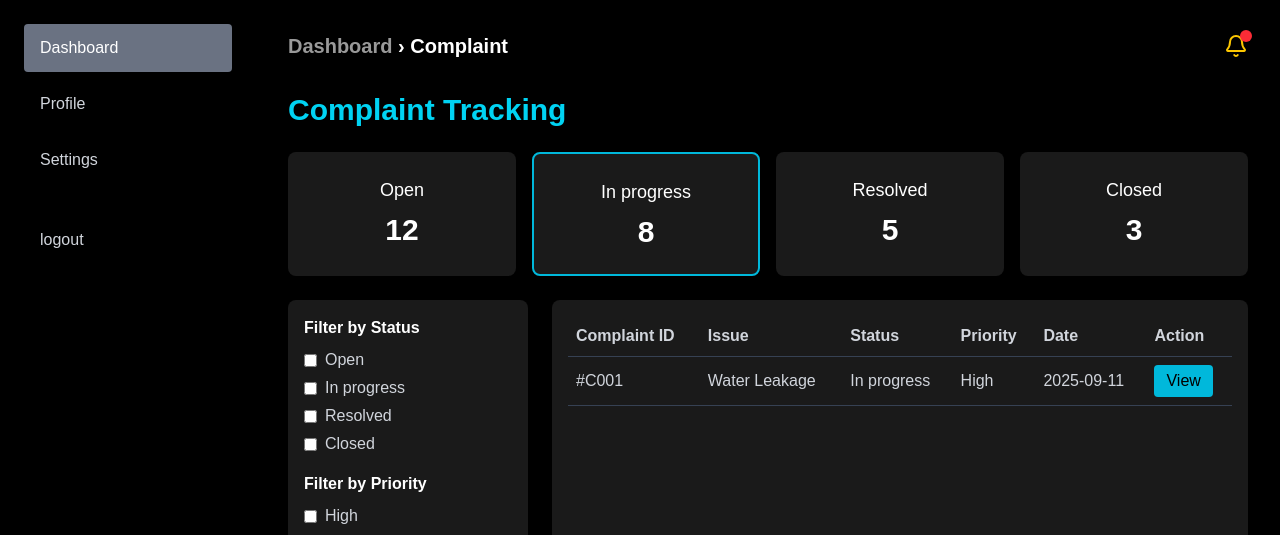
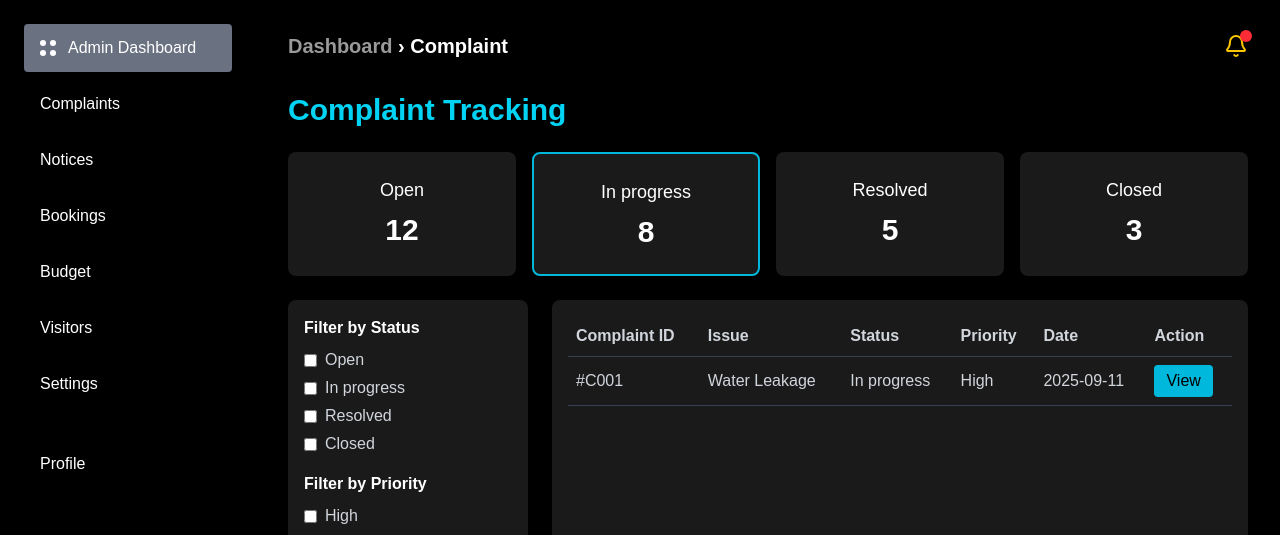
Before and after one commit to Labheshtheonly1/NEIGHBORLY-FRONTEND, a Next.js app: page /complaint in a window 1280 px wide. Shown: the top 535 px of the page. Built offline with nearby package versions, Linux system fonts and the light colour scheme; no server answers.

Commit message:
added dashboard , complain

```diff
--- a/src/app/complaint/page.js
+++ b/src/app/complaint/page.js
@@ -8,16 +8,34 @@ export default function ComplaintPage() {
       <aside className="w-64 bg-black p-6">
         <nav className="space-y-2">
           <div className="flex items-center gap-3 px-4 py-3 bg-gray-500 rounded text-white font-medium">
-            Dashboard
+            <div className="grid grid-cols-2 gap-1 w-4 h-4">
+              <div className="w-1.5 h-1.5 bg-white rounded-sm"></div>
+              <div className="w-1.5 h-1.5 bg-white rounded-sm"></div>
+              <div className="w-1.5 h-1.5 bg-white rounded-sm"></div>
+              <div className="w-1.5 h-1.5 bg-white rounded-sm"></div>
+            </div>
+            <a href="/dashboard"> Admin Dashboard </a>
           </div>
-          <div className="px-4 py-3 text-gray-300 hover:text-white cursor-pointer">
-            Profile
+          <div className="px-4 py-3  text-white hover:text-teal-400 transition-colors duration-200 relative group">
+            <a href="/complaint"> Complaints </a>
           </div>
-          <div className="px-4 py-3 text-gray-300 hover:text-white cursor-pointer">
+          <div className="px-4 py-3 text-white hover:text-teal-400 transition-colors duration-200 relative group">
+            <a href="/notice">Notices </a>
+          </div>
+          <div className="px-4 py-3 text-white hover:text-teal-400 transition-colors duration-200 relative group">
+            Bookings
+          </div>
+          <div className="px-4 py-3 text-white hover:text-teal-400 transition-colors duration-200 relative group">
+            <a href="/finance"> Budget</a>
+          </div>
+          <div className="px-4 py-3 text-white hover:text-teal-400 transition-colors duration-200 relative group">
+            Visitors
+          </div>
+          <div className="px-4 py-3 text-white hover:text-teal-400 transition-colors duration-200 relative group">
             Settings
           </div>
-          <div className="px-4 py-3 text-gray-300 hover:text-white cursor-pointer mt-8">
-            logout
+          <div className="px-4 py-3 text-white hover:text-teal-400 transition-colors duration-200 relative group mt-8">
+            Profile
           </div>
         </nav>
       </aside>
--- a/src/app/dashboard/page.js
+++ b/src/app/dashboard/page.js
@@ -7,7 +7,7 @@ export default function DashboardPage() {
   return (
     <div className="flex min-h-screen bg-black text-white">
       {/* Sidebar */}
-      <aside className="w-64 bg-gradient-to-r from-[#605C5C] to-[#363535] p-6">
+      <aside className="w-64 bg-black p-6">
         <nav className="space-y-2">
           <div className="flex items-center gap-3 px-4 py-3 bg-gray-500 rounded text-white font-medium">
             <div className="grid grid-cols-2 gap-1 w-4 h-4">
@@ -16,16 +16,28 @@ export default function DashboardPage() {
               <div className="w-1.5 h-1.5 bg-white rounded-sm"></div>
               <div className="w-1.5 h-1.5 bg-white rounded-sm"></div>
             </div>
-            Dashboard
+            Admin Dashboard
           </div>
-          <div className="px-4 py-3 text-gray-300 hover:text-white cursor-pointer">
-            Profile
+          <div className="px-4 py-3  text-white hover:text-teal-400 transition-colors duration-200 relative group">
+            <a href="/complaint"> Complaints </a>
           </div>
-          <div className="px-4 py-3 text-gray-300 hover:text-white cursor-pointer">
+          <div className="px-4 py-3 text-white hover:text-teal-400 transition-colors duration-200 relative group">
+            <a href="/notice">Notices </a>
+          </div>
+          <div className="px-4 py-3 text-white hover:text-teal-400 transition-colors duration-200 relative group">
+            Bookings
+          </div>
+          <div className="px-4 py-3 text-white hover:text-teal-400 transition-colors duration-200 relative group">
+            <a href="/finance"> Budget</a>
+          </div>
+          <div className="px-4 py-3 text-white hover:text-teal-400 transition-colors duration-200 relative group">
+            Visitors
+          </div>
+          <div className="px-4 py-3 text-white hover:text-teal-400 transition-colors duration-200 relative group">
             Settings
           </div>
-          <div className="px-4 py-3 text-gray-300 hover:text-white cursor-pointer mt-8">
-            logout
+          <div className="px-4 py-3 text-white hover:text-teal-400 transition-colors duration-200 relative group mt-8">
+            Profile
           </div>
         </nav>
       </aside>
@@ -56,13 +68,32 @@ export default function DashboardPage() {
           </div>
 
           {/* Top Right White Rectangle */}
-          <div className="col-span-3 bg-white rounded-lg"></div>
+          {/* Top Right White Rectangle - Notices */}
+          <Link
+            href="/notice"
+            className="col-span-3 bg-white/10 rounded-lg p-6 relative hover:scale-105 transition"
+          >
+            <h3 className="text-teal-400 text-3xl font-bold mb-4">NOTICES AND Communication </h3>
+            <div className="space-y-2 text-gray-300 text-lg font-bold">
+              <div>Upload Notice</div>
+              <div>View Notices</div>
+            </div>
+            <div className="absolute bottom-6 right-6">
+              <Image
+                src="/notice.svg"
+                width={100}
+                height={100}
+                alt="notice"
+                className="animate-float"
+              />
+            </div>
+          </Link>
 
           {/* Row 2 */}
           {/* Finance and Budget - Square (1 col) */}
           <Link
             href="/finance"
-            className="bg-gray-800 rounded-lg p-6 relative hover:scale-105 transition"
+            className="bg-white/10 rounded-lg p-6 relative hover:scale-105 transition"
           >
             <h3 className="text-teal-400 text-lg font-bold mb-3">
               Finance and Budget
--- /dev/null
+++ b/src/app/notice/page.js
@@ -0,0 +1,138 @@
+"use client";
+import React from "react";
+
+export default function NoticePage() {
+  return (
+    <div className="flex min-h-screen bg-black text-white">
+      {/* Sidebar (already added by you) */}
+      <aside className="w-64 bg-black p-6">
+        <nav className="space-y-2">
+          <div className="flex items-center gap-3 px-4 py-3 bg-gray-500 rounded text-white font-medium">
+            <div className="grid grid-cols-2 gap-1 w-4 h-4">
+              <div className="w-1.5 h-1.5 bg-white rounded-sm"></div>
+              <div className="w-1.5 h-1.5 bg-white rounded-sm"></div>
+              <div className="w-1.5 h-1.5 bg-white rounded-sm"></div>
+              <div className="w-1.5 h-1.5 bg-white rounded-sm"></div>
+            </div>
+            <a href="/dashboard">Admin Dashboard</a>
+          </div>
+          <a href="/complaint" className="block px-4 py-3 hover:text-teal-400">
+            Complaints
+          </a>
+          <a href="/notice" className="block px-4 py-3 hover:text-teal-400">
+            Notices
+          </a>
+          <div className="px-4 py-3 hover:text-teal-400">Bookings</div>
+          <a href="/finance" className="block px-4 py-3 hover:text-teal-400">
+            Budget
+          </a>
+          <div className="px-4 py-3 hover:text-teal-400">Visitors</div>
+          <div className="px-4 py-3 hover:text-teal-400">Settings</div>
+          <div className="px-4 py-3 hover:text-teal-400 mt-8">Profile</div>
+        </nav>
+      </aside>
+
+      {/* Main Content */}
+      <main className="flex-1 p-8 bg-black rounded-lg">
+        {/* Header */}
+        <div className="flex justify-between items-center mb-8">
+          <h1 className="text-2xl font-bold">Notices & Communication</h1>
+          <div className="space-x-4">
+            <button className="px-4 py-2 bg-white/10 rounded hover:bg-teal-500">
+              Create Notice
+            </button>
+            <button className="px-4 py-2 bg-white/10 rounded hover:bg-teal-500">
+              Create
+            </button>
+          </div>
+        </div>
+
+        {/* Tabs */}
+        <div className="flex gap-4 mb-6">
+          <button className="px-4 py-2 bg-gray-700 rounded">Notices</button>
+          <button className="px-4 py-2 bg-white/10 rounded hover:bg-gray-700">
+            Polls
+          </button>
+        </div>
+
+        <div className="grid grid-cols-3 gap-6">
+          {/* Left Column (Filter + Notices list) */}
+          <div className="col-span-2 space-y-4">
+            {/* Notice Card 1 */}
+            <div className="bg-white/10 rounded-lg p-4">
+              <div className="flex items-center justify-between mb-2">
+                <span className="px-2 py-1 text-xs font-bold bg-green-600 rounded">
+                  EVENT
+                </span>
+                <span className="text-sm text-gray-400">01/02/2024</span>
+              </div>
+              <h2 className="font-bold text-lg">Community Picnic</h2>
+              <p className="text-gray-400 text-sm">
+                Join us for a fun community picnic
+              </p>
+            </div>
+
+            {/* Notice Card 2 */}
+            <div className="bg-white/10 rounded-lg p-4">
+              <div className="flex items-center justify-between mb-2">
+                <span className="px-2 py-1 text-xs font-bold bg-yellow-600 rounded">
+                  MAINTENANCE
+                </span>
+                <span className="text-sm text-gray-400">12/20/2023</span>
+              </div>
+              <h2 className="font-bold text-lg">Annual Maintenance</h2>
+              <p className="text-gray-400 text-sm">
+                Expect water supply to be temporarily unavailable
+              </p>
+            </div>
+
+            {/* Notice Card 3 */}
+            <div className="bg-white/10 rounded-lg p-4">
+              <div className="flex items-center justify-between mb-2">
+                <span className="px-2 py-1 text-xs font-bold bg-red-600 rounded">
+                  EMERGENCY
+                </span>
+                <span className="text-sm text-gray-400">12/01/2023</span>
+              </div>
+              <h2 className="font-bold text-lg">Water Outage</h2>
+              <p className="text-gray-400 text-sm">
+                A water pipe burst, leaving no water supply. Please conserve
+                water.
+              </p>
+            </div>
+          </div>
+
+          {/* Right Column (Filter box) */}
+          <div className="bg-white/10 rounded-lg p-6">
+            <h3 className="font-bold mb-4">Filter</h3>
+            <div className="space-y-4">
+              <input
+                type="text"
+                placeholder="Filter"
+                className="w-full px-3 py-2 bg-white/10 rounded text-white"
+              />
+              <div>
+                <label className="block mb-1 text-sm text-white">
+                  Category
+                </label>
+                <select className="w-full px-3 py-2 bg-white/10 rounded text-white">
+                  <option>All</option>
+                  <option>Event</option>
+                  <option>Maintenance</option>
+                  <option>Emergency</option>
+                </select>
+              </div>
+              <div>
+                <label className="block mb-1 text-sm text-white">Date</label>
+                <input
+                  type="date"
+                  className="w-full px-3 py-2 bg-white/10 rounded text-white"
+                />
+              </div>
+            </div>
+          </div>
+        </div>
+      </main>
+    </div>
+  );
+}
```
Also changed, not shown: public/notice.svg (added), src/app/finance/page.js (added).
